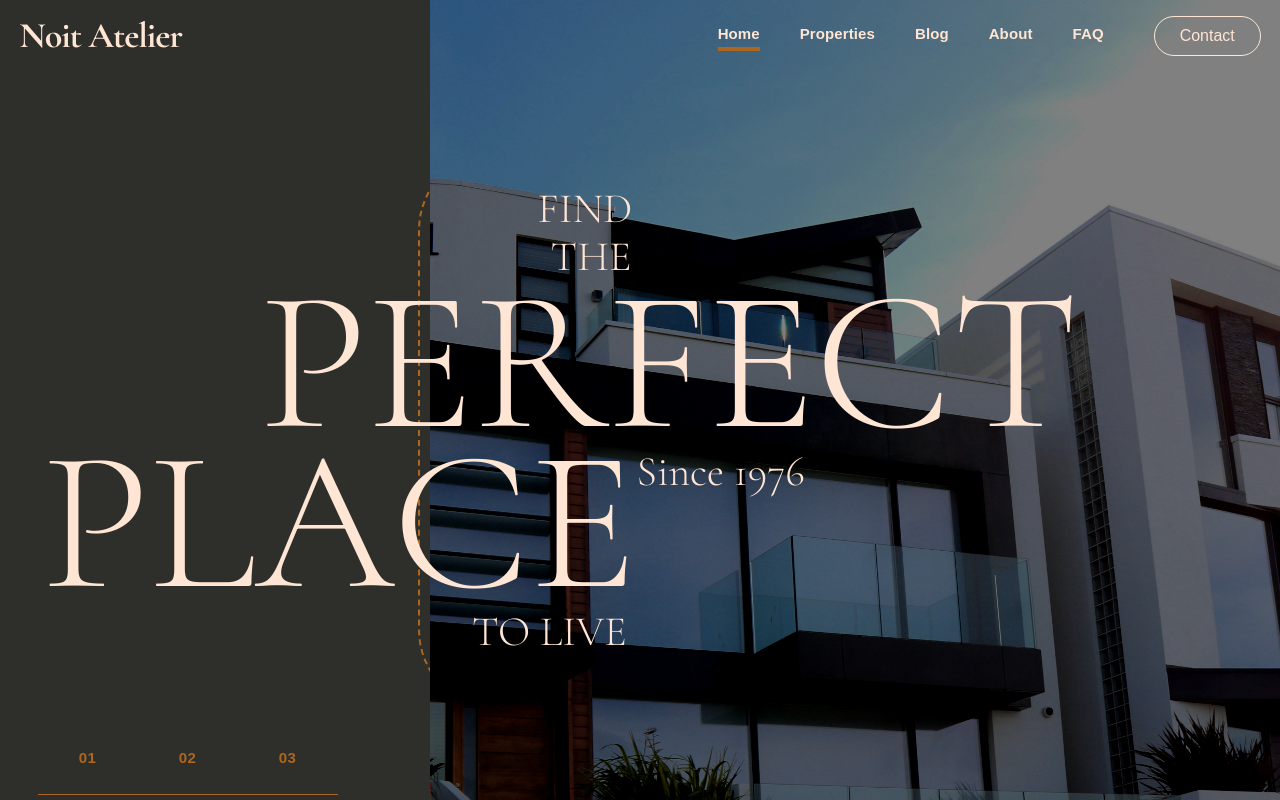
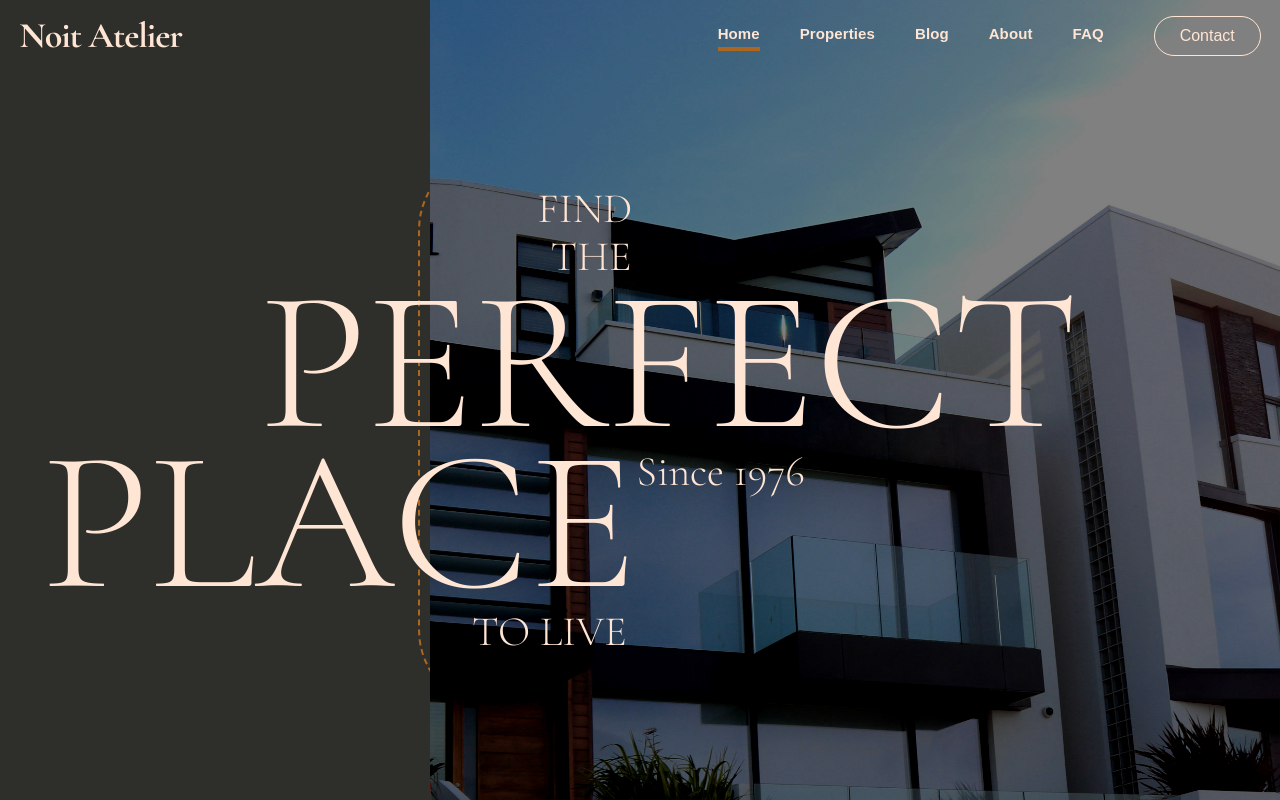
Before and after one commit to JakubStankiewicz1/NoirAtelier, a React (Vite) app in the folder frontend/: page / in a window 1280 px wide. Shown: the top 800 px of the page. Built offline with nearby package versions, Linux system fonts and the light colour scheme.

Commit message:
Changed topology of hero component

```diff
--- a/frontend/src/components/HomeHero/HomeHero.jsx
+++ b/frontend/src/components/HomeHero/HomeHero.jsx
@@ -96,90 +96,13 @@ const HomeHero = () => {
                         </div>
 
 
+                        <div className="homeHeroContainerTopTextContainerFive">
 
-
-
-
-
-
-                        {/* Div Five */}
-                        <div className="homeHeroContainerTopTextContainerFive">
-                            {/* Element */}
-                                <div className="homeHeroContainerTopThirdContainerLeftContainerElement">
-                                    <div className="homeHeroContainerTopThirdContainerLeftContainerElementContainer">
-                                        {/* Top Part */}
-                                        <div className="homeHeroContainerTopThirdContainerLeftContainerElementContainerTop">
-                                            <div className="homeHeroContainerTopThirdContainerLeftContainerElementContainerTopContainer">
-                                                <p className="homeHeroContainerTopThirdContainerLeftContainerElementContainerTopContainerText">
-                                                    01
-                                                </p>
-                                            </div>
-                                        </div>
-
-                                        {/* Bottom Part */}
-                                        <div className="homeHeroContainerTopThirdContainerLeftContainerElementContainerBottom">
-                                            <div className="homeHeroContainerTopThirdContainerLeftContainerElementContainerBottomDiv" />
-                                        </div>
-                                    </div>
-                                </div>
-
-
-                                {/* Element */}
-                                <div className="homeHeroContainerTopThirdContainerLeftContainerElement">
-                                    <div className="homeHeroContainerTopThirdContainerLeftContainerElementContainer">
-                                        {/* Top Part */}
-                                        <div className="homeHeroContainerTopThirdContainerLeftContainerElementContainerTop">
-                                            <div className="homeHeroContainerTopThirdContainerLeftContainerElementContainerTopContainer">
-                                                <p className="homeHeroContainerTopThirdContainerLeftContainerElementContainerTopContainerText">
-                                                    02
-                                                </p>
-                                            </div>
-                                        </div>
-
-                                        {/* Bottom Part */}
-                                        <div className="homeHeroContainerTopThirdContainerLeftContainerElementContainerBottom">
-                                            <div className="homeHeroContainerTopThirdContainerLeftContainerElementContainerBottomDiv" />
-                                        </div>
-                                    </div>
-                                </div>
-
-
-
-                                {/* Element */}
-                                <div className="homeHeroContainerTopThirdContainerLeftContainerElement">
-                                    <div className="homeHeroContainerTopThirdContainerLeftContainerElementContainer">
-                                        {/* Top Part */}
-                                        <div className="homeHeroContainerTopThirdContainerLeftContainerElementContainerTop">
-                                            <div className="homeHeroContainerTopThirdContainerLeftContainerElementContainerTopContainer">
-                                                <p className="homeHeroContainerTopThirdContainerLeftContainerElementContainerTopContainerText">
-                                                    03
-                                                </p>
-                                            </div>
-                                        </div>
-
-                                        {/* Bottom Part */}
-                                        <div className="homeHeroContainerTopThirdContainerLeftContainerElementContainerBottom">
-                                            <div className="homeHeroContainerTopThirdContainerLeftContainerElementContainerBottomDiv" />
-                                        </div>
-                                    </div>
-                                </div>
                         </div>
 
 
-
-
-                        {/* Div Six */}
-                        {/* <div className="homeHeroContainerTopTextContainerSix"></div> */}
                     </div>
                 </div>
-
-
-                {/* Third Part */}
-                <div className="homeHeroContainerTopThird">
-                    <div className="homeHeroContainerTopThirdContainer">
-                        {/* Left Part */}
-                        <div className="homeHeroContainerTopThirdContainerLeft">
-                            <div className="homeHeroContainerTopThirdContainerLeftContainer">
 
 
 
@@ -188,56 +111,7 @@ const HomeHero = () => {
 
 
 
-
-
-
-
-
-
-                            </div>
-                        </div>
-
-                        {/* Middle Part */}
-                        <div className="homeHeroContainerTopThirdContainerMiddle"></div>
-
-                        {/* Right Part */}
-                        <div className="homeHeroContainerTopThirdContainerRight">
-                            <div className="homeHeroContainerTopThirdContainerRightContainer">
-                                <div className="homeHeroContainerTopThirdContainerRightContainerButton">
-                                    <div className="homeHeroContainerTopThirdContainerRightContainerButtonContainer">
-                                        <p className="homeHeroContainerTopThirdContainerRightContainerButtonContainerText">
-                                            See More
-                                        </p>
-                                    </div>
-                                </div>
-                            </div>
-                        </div>
-                    </div>
-                </div>
-
-
-
-
-
             </div>
-
-            {/* Middle Part */}
-            {/* <div className="homeHeroContainerMiddle">
-                <div className="homeHeroContainerMiddleContainer">
-                    <div className="homeHeroContainerMiddleContainerOne">
-                        <div className="homeHeroContainerMiddleContainerOneContainer">
-                            <p className="homeHeroContainerMiddleContainerOneContainerText">
-                                Welcome
-                            </p>
-                        </div>
-                    </div>
-
-                    <div className="homeHeroContainerMiddleContainerTwo"></div>
-                </div>
-            </div> */}
-
-
-
         </div>
     </div>
   )
--- a/frontend/src/components/HomeHero/homeHero.css
+++ b/frontend/src/components/HomeHero/homeHero.css
@@ -1,6 +1,6 @@
 .homeHero {
     width: 100%;
-    height: 200vh;
+    /* height: 200vh; */
     background-color: #2E2F2A;
     z-index: -1;
     position: relative;
@@ -193,143 +193,3 @@
     line-height: 60px;
     text-transform: uppercase;
 }
-
-/* Third Part - elementy numeryczne pod zdjęciem */
-.homeHeroContainerTopThird {
-    position: absolute;
-    bottom: -120px; /* Pozycja pod zdjęciem */
-    left: 0;
-    width: 100%;
-    z-index: 10;
-}
-
-.homeHeroContainerTopThirdContainer {
-    width: 97%;
-    margin: 0 auto;
-    display: flex;
-    justify-content: space-between;
-    align-items: center;
-}
-
-/* Lewa część z elementami numerycznymi */
-.homeHeroContainerTopThirdContainerLeft {
-    display: flex;
-    align-items: center;
-}
-
-.homeHeroContainerTopThirdContainerLeftContainer {
-    display: flex;
-    flex-direction: row;
-    gap: 30px;
-}
-
-
-
-
-
-
-
-
-
-
-
-
-
-
-
-
-
-
-
-
-
-
-
-
-
-
-
-
-
-
-
-
-
-
-
-
-.homeHeroContainerTopTextContainerFive {
-    /* position: absolute; */
-    /* margin-top: 50px; */
-    /* margin-right: 800px; */
-    /* background-color: red; */
-    margin-left: -500px;
-    display: flex;
-    flex-direction: row;
-    /* gap: 80px; */
-    margin-top: 80px;
-}
-
-
-.homeHeroContainerTopThirdContainerLeftContainerElement {
-    /* background-color: red; */
-    width: 100px;
-    display: flex;
-    flex-direction: column;
-    justify-content: center;
-    align-items: center;
-    cursor: pointer;
-}
-
-.homeHeroContainerTopThirdContainerLeftContainerElement:hover .homeHeroContainerTopThirdContainerLeftContainerElementContainerBottomDiv {
-    background-color: #FFFFFF;
-    height: 2px;
-}
-
-.homeHeroContainerTopThirdContainerLeftContainerElementContainer {
-    width: 100%;
-    display: flex;
-    flex-direction: column;
-    justify-content: center;
-    align-items: center;
-    gap: 20px;
-}
-
-.homeHeroContainerTopThirdContainerLeftContainerElementContainerBottom {
-    width: 100%;
-}
-
-.homeHeroContainerTopThirdContainerLeftContainerElementContainerBottomDiv {
-    width: 100%;
-    height: 1px;
-    background-color: #AC6620;
-    transition: all 0.3s ease-in-out;
-}
-
-
-
-
-
-
-
-
-
-
-
-
-
-
-
-
-
-
-.homeHeroContainerTopThirdContainerLeftContainerElementContainerTopContainerText,
-.homeHeroContainerTopThirdContainerLeftContainerElementContainerTopContainerText,
-.homeHeroContainerTopThirdContainerLeftContainerElementContainerTopContainerText {
-    color: #AC6620;
-    font-size: 15px;
-    font-weight: 700;
-    line-height: 32px;
-    letter-spacing: 0.4px;
-    transition: all 0.3s ease-in-out;
-}
```
